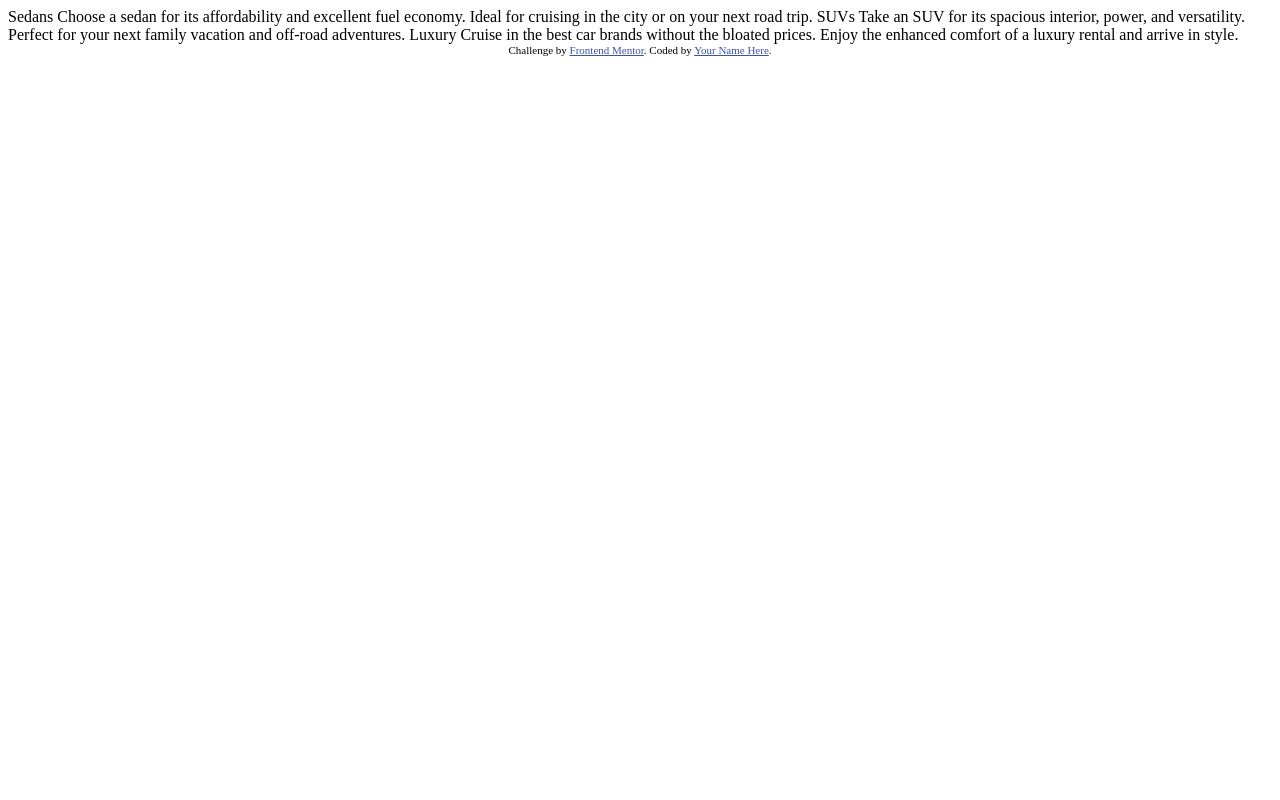
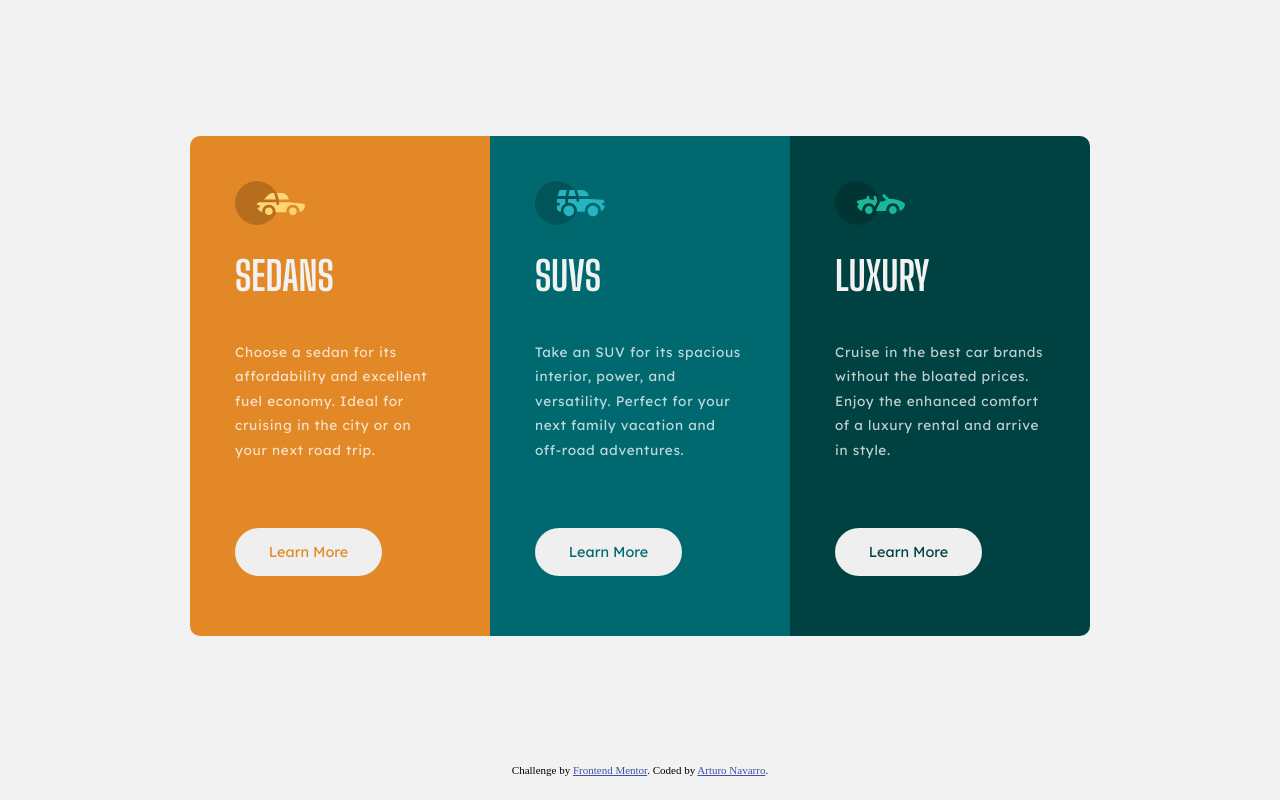
Before and after one commit to chopinex/3-column-preview-card, a plain HTML site: page index.html in a window 1280 px wide. Drawn offline with Linux system fonts and the light colour scheme.

Commit message:
Finished!!
Signed-off-by: Arturo Navarro Riveros <arnariv@outlook.com>

```diff
--- /dev/null
+++ b/css/style.css
@@ -0,0 +1,132 @@
+/*Transparent white (paragraphs): hsla(0, 0%, 100%, 0.75)
+Very light gray (background, headings, buttons): hsl(0, 0%, 95%)*/
+
+:root{
+    --orange:hsl(31, 77%, 52%);
+    --darkCyan: hsl(184, 100%, 22%);
+    --darkerCyan: hsl(179, 100%, 13%);
+    --white: hsla(0, 0%, 100%, 0.75);
+    --lightGray: hsl(0, 0%, 95%);
+}
+
+body{
+    background-color: var(--lightGray);
+    display: flex;
+    flex-direction: column;
+}
+
+main{
+    width: 900px;
+    height: 500px;
+    margin: 16vh auto;
+    display: flex;
+}
+
+.vehiculo{
+    height:100%;
+    box-sizing: border-box;
+    border-radius: 10px 0 0 10px;
+    flex: 1;
+    background-color: var(--orange);
+    padding: 5%;
+    display: flex;
+    flex-direction: column;
+}
+
+.vehiculo+.vehiculo{
+    background-color: var(--darkCyan);
+    border-radius: 0;
+}
+
+.vehiculo+.vehiculo+.vehiculo{
+    background-color: var(--darkerCyan);
+    border-radius: 0 10px 10px 0;
+}
+
+img{
+    width:70px;
+    transition: transform 0.5s ease-in;
+}
+
+img:hover{
+    transform: translate(30px, 0);
+}
+
+
+h1{
+    font-family: 'Big Shoulders Display', cursive;
+    text-transform: uppercase;
+    font-size: 2.5em;
+    color: var(--lightGray);
+}
+
+p{
+    font-family: 'Lexend Deca', sans-serif;
+    color: var(--white);
+    line-height: 1.8;
+    font-size: 0.85em;
+    letter-spacing: 0.05em;
+}
+
+button{
+    font-family: 'Lexend Deca', sans-serif;
+    width:70%;
+    padding: 7% 10%;
+    margin-top: 25%;
+    font-size: 0.9em;
+    border-radius: 25px;
+    border: 0;
+    color: var(--orange);
+    cursor: pointer;
+    transition: all 1s;
+}
+
+.vehiculo+.vehiculo>button{
+    color: var(--darkCyan);
+}
+
+.vehiculo+.vehiculo+.vehiculo>button{
+    color: var(--darkerCyan);
+}
+
+button:hover{
+    background-color: transparent;
+    border: 2px solid var(--lightGray);
+    color: var(--lightGray) !important;
+}
+
+@media screen and (max-width: 400px){
+    body{
+        align-content: flex-start;
+    }
+
+    main{
+        width: 300px;
+        height:450px;
+        flex-direction: column;
+        margin: 4vh auto;
+    }
+
+    img{
+        width:60px;
+    }
+
+    .vehiculo{
+        padding:12%;
+        border-radius: 10px 10px 0 0;
+    }
+
+    .vehiculo+.vehiculo+.vehiculo{
+        border-radius: 0 0 10px 10px;
+    }
+
+    button{
+        width:50%;
+        margin-top: 5%;
+        padding: 5%;
+    }
+
+    .attribution{
+        display:none;
+    }
+}
--- a/index.html
+++ b/index.html
@@ -5,6 +5,10 @@
   <meta name="viewport" content="width=device-width, initial-scale=1.0"> <!-- displays site properly based on user's device -->
 
   <link rel="icon" type="image/png" sizes="32x32" href="./images/favicon-32x32.png">
+  <link rel="stylesheet" type="text/css" href="./css/style.css">
+  <link rel="preconnect" href="https://fonts.googleapis.com">
+  <link rel="preconnect" href="https://fonts.gstatic.com" crossorigin>
+  <link href="https://fonts.googleapis.com/css2?family=Big+Shoulders+Display:wght@700&family=Lexend+Deca&display=swap" rel="stylesheet">
 
   <title>Frontend Mentor | 3-column preview card component</title>
 
@@ -15,22 +19,34 @@
   </style>
 </head>
 <body>
+  <main>
+    <div class="vehiculo">
+      <img src="./images/icon-sedans.svg" alt="suvs" />
+      <h1>Sedans</h1>
+      <p>Choose a sedan for its affordability and excellent fuel economy. Ideal for cruising in the city
+    or on your next road trip.</p>
+      <button>Learn More</button>
+    </div>
 
-  Sedans
-  Choose a sedan for its affordability and excellent fuel economy. Ideal for cruising in the city
-  or on your next road trip.
-
-  SUVs
-  Take an SUV for its spacious interior, power, and versatility. Perfect for your next family vacation
-  and off-road adventures.
-
-  Luxury
-  Cruise in the best car brands without the bloated prices. Enjoy the enhanced comfort of a luxury
-  rental and arrive in style.
+    <div class="vehiculo">
+      <img src="./images/icon-suvs.svg" alt="suvs" />
+      <h1>SUVs</h1>
+      <p>Take an SUV for its spacious interior, power, and versatility. Perfect for your next family vacation
+    and off-road adventures.</p>
+      <button>Learn More</button>
+    </div>
+    <div class="vehiculo">
+      <img src="./images/icon-luxury.svg" alt="suvs" />
+      <h1>Luxury</h1>
+      <p>Cruise in the best car brands without the bloated prices. Enjoy the enhanced comfort of a luxury
+    rental and arrive in style.</p>
+      <button>Learn More</button>
+    </div>
+  </main>
 
   <div class="attribution">
     Challenge by <a href="https://www.frontendmentor.io?ref=challenge" target="_blank">Frontend Mentor</a>.
-    Coded by <a href="#">Your Name Here</a>.
+    Coded by <a href="https://github.com/chopinex">Arturo Navarro</a>.
   </div>
 </body>
 </html>
```
